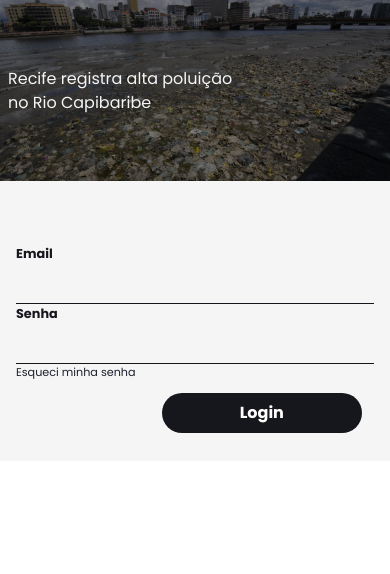
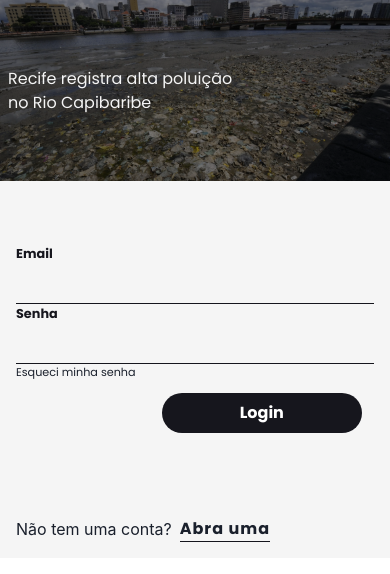
Before and after one commit to Ajudai/projeto, a React (Vite) app in the folder client/: page / in a window 390 px wide. Shown: the top 574 px of the page. Built offline with nearby package versions, Linux system fonts and the light colour scheme.

Commit message:
change on css mobile login register

```diff
--- a/client/src/pages/login/Login.tsx
+++ b/client/src/pages/login/Login.tsx
@@ -58,6 +58,12 @@ const Login = () => {
           <div className={styles.loginPageLoginButton}>
             <Button size="medium" disabled={false} rounded onClick={() => handleLogin()} label="Login" />
           </div>
+          <span className={styles.loginPageDesktopContentContainerSpanMobile}>
+            <p className={styles.loginPageDesktopContentContainerSpanPMobile}>Não tem uma conta?</p>
+            <p className={styles.loginPageDesktopContentContainerSpanAMobile}>
+              <Link to={'/register'}>Abra uma</Link>
+            </p>
+          </span>
         </div>
       </div>
     </main>
--- a/client/src/pages/login/login.module.scss
+++ b/client/src/pages/login/login.module.scss
@@ -45,6 +45,19 @@
   display: flex;
   justify-content: flex-end;
   padding: 12px;
+}
+
+.loginPageDesktopContentContainerSpanMobile {
+  display: flex;
+  gap: 8px;
+  margin-top: 20%;
+}
+
+.loginPageDesktopContentContainerSpanAMobile {
+  font-family: $font-family-principal;
+  font-weight: 700;
+  border-bottom: 1px solid $fonte-cor-primaria;
+  letter-spacing: 1px;
 }
 
 @media (min-width: 576px) {
@@ -108,6 +121,10 @@
     color: $fonte-cor-primaria;
   }
 
+  .loginPageDesktopContentContainerSpanMobile {
+    display: none;
+  }
+
   .loginPageDesktopContentContainer {
     display: block;
   }
--- a/client/src/pages/register/Register.tsx
+++ b/client/src/pages/register/Register.tsx
@@ -100,6 +100,12 @@ const Register = () => {
           <p className={styles.registerPagePP} onClick={handleOpenModal}>
             Política de Privacidade
           </p>
+          <span className={styles.registerPageDesktopContentContainerSpanMobile}>
+            <p className={styles.registerPageDesktopContentContainerSpanPMobile}>Já tem conta?</p>
+            <p className={styles.registerPageDesktopContentContainerSpanAMobile}>
+              <Link to={'/'}>Faça login</Link>
+            </p>
+          </span>
         </div>
       </div>
       <ModalComponent
--- a/client/src/pages/register/register.module.scss
+++ b/client/src/pages/register/register.module.scss
@@ -47,13 +47,26 @@
   padding: 8px;
 }
 
-.registerPagePP{
+.registerPagePP {
   font-family: $font-family-principal;
   color: $fonte-cor-primaria;
   font-weight: 300;
   font-size: 0.8rem;
   cursor: pointer;
   align-self: center;
+}
+
+.registerPageDesktopContentContainerSpanMobile {
+  display: flex;
+  gap: 8px;
+  margin-top: 20%;
+}
+
+.registerPageDesktopContentContainerSpanAMobile {
+  font-family: $font-family-principal;
+  font-weight: 700;
+  border-bottom: 1px solid $fonte-cor-primaria;
+  letter-spacing: 1px;
 }
 
 @media (min-width: 576px) {
@@ -127,6 +140,10 @@
     height: 90vh;
     border-radius: 5px;
   }
+
+  .registerPageDesktopContentContainerSpanMobile {
+    display: none;
+  }
 }
 @media (min-width: 992px) {
   .registerPageinputsBox {
```
